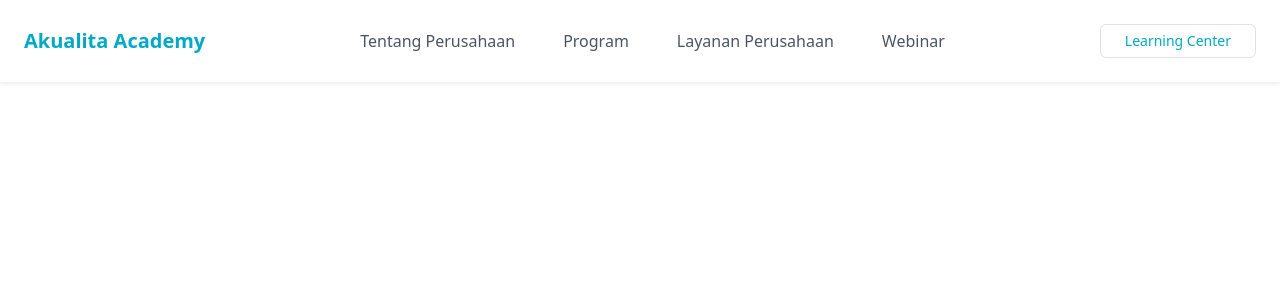
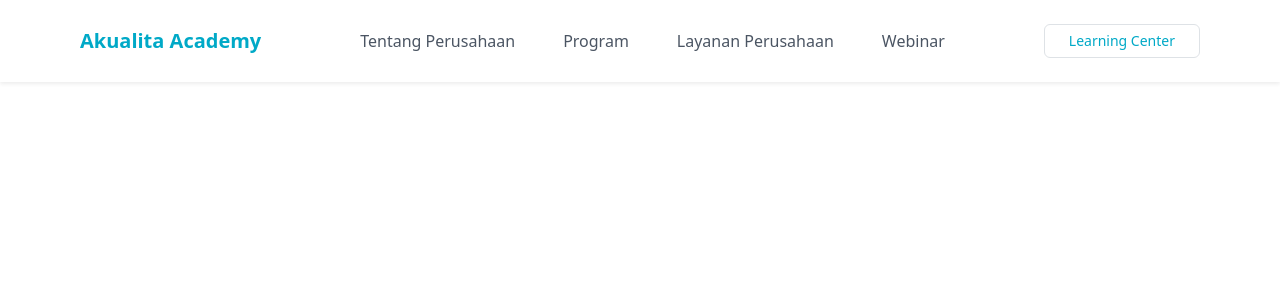
Before and after one commit to yogaacor/Akualita-academy, a Laravel app: page / in a window 1280 px wide. Shown: the top 300 px of the page. Run offline with Laravel 12, Linux system fonts and the light colour scheme; some libraries are stand-ins or nearby versions.

Commit message:
update navbar

```diff
--- a/resources/views/includes/navbar.blade.php
+++ b/resources/views/includes/navbar.blade.php
@@ -1,7 +1,7 @@
-<nav class="flex items-center justify-between px-6 py-4 bg-white shadow-sm">
+<nav class="flex items-center justify-between px-20 py-4 bg-white shadow-sm">
   <!-- Kiri: Logo -->
   <div class="flex items-center space-x-3">
-    <h1 class="text-xl font-semibold text-[#00a9c7]">Akualita Academy</h1>
+    <h1 class="text-xl font-semibold text-[#00a9c7] leading-none">Akualita Academy</h1>
   </div>
 
   <!-- Tengah: Menu -->
```
